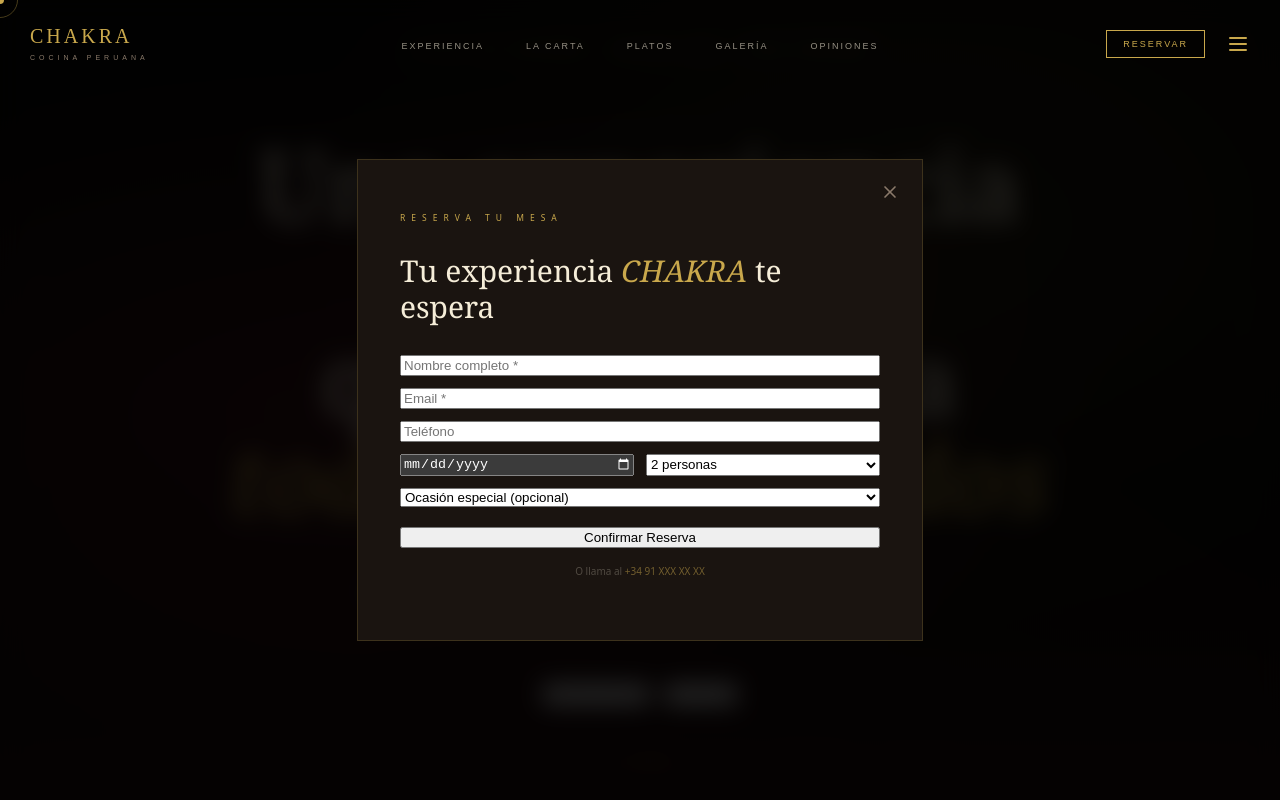
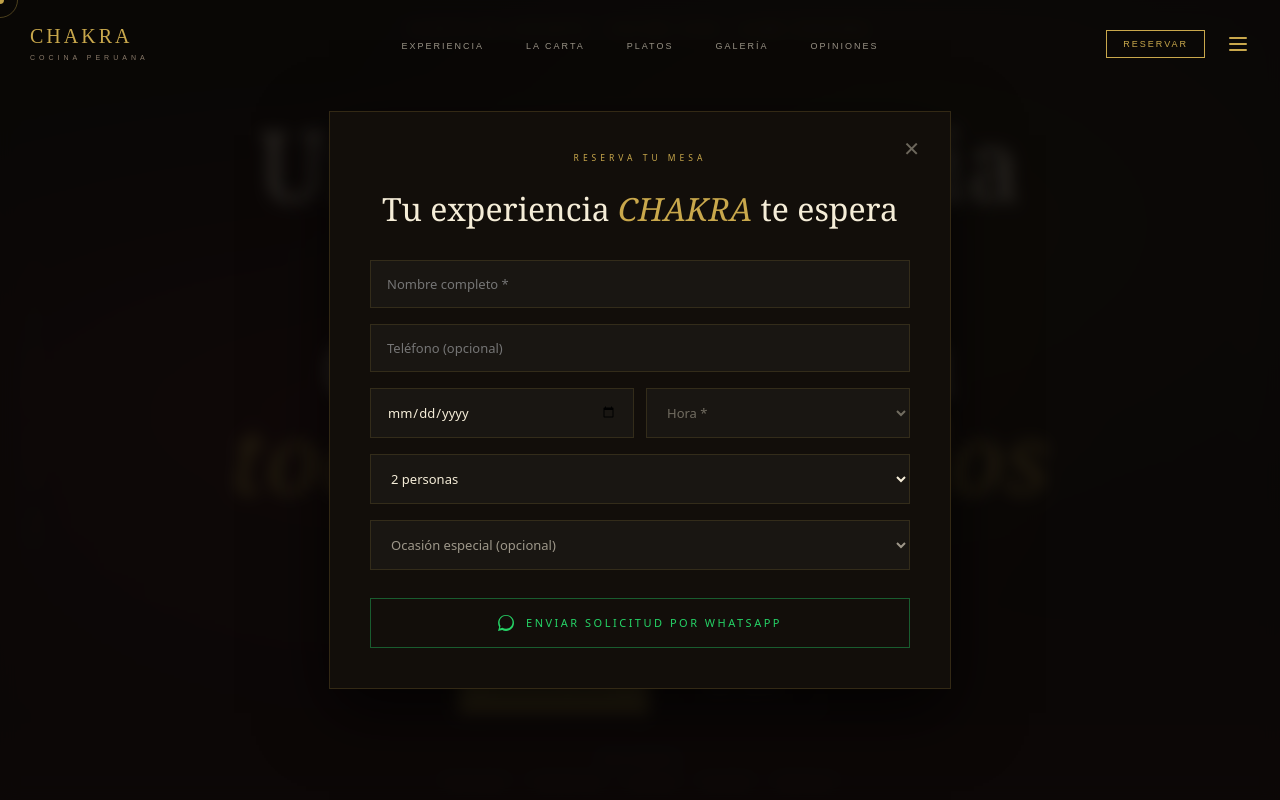
Before and after one commit to soydiegoalor/chakra-landing, a Next.js app: page / in a window 1280 px wide. Both pictures are taken after a click on the button "RESERVAR". Shown: the top 800 px of the page. Built offline with nearby package versions, Linux system fonts and the light colour scheme.

Commit message:
Añadido botón whatsapp y arreglar botones reserva

```diff
--- a/app/page.tsx
+++ b/app/page.tsx
@@ -30,8 +30,7 @@
     <>
       <Loader visible={loading} />
       <CustomCursor />
-      <ReservaModal open={modalOpen} onClose={closeReserva} />
-
+<ReservaModal isOpen={modalOpen} onClose={closeReserva} />
       <main
         style={{ background: "#0A0806", overflowX: "hidden" }}
         aria-label="CHAKRA Cocina Peruana"
--- a/components/Hero.tsx
+++ b/components/Hero.tsx
@@ -128,9 +128,6 @@
             Puerto de Sagunto · Cocina Viva · Alma Peruana
           </motion.p>
 
-          {/* Línea deco */}
-          <motion.div variants={item} className="deco-line" style={{ marginBottom: "28px" }} />
-
           {/* Título */}
           <motion.h1
             variants={item}
@@ -171,22 +168,68 @@
             de Vicente Gandía.
           </motion.p>
 
-          {/* Botones */}
+          {/* 🏹 BOTONES PREMIUM INTEGRADOS */}
           <motion.div
             variants={item}
             style={{
               display: "flex",
-              gap: "16px",
+              gap: "20px",
               justifyContent: "center",
               flexWrap: "wrap",
+              alignItems: "center",
             }}
           >
-            <button className="btn-primary" onClick={onReserva}>
+            {/* Botón Principal: Reservar Mesa */}
+            <motion.button
+              onClick={onReserva}
+              style={{
+                background: "#C9A84C",
+                color: "#0A0806",
+                border: "1px solid #C9A84C",
+                fontFamily: "Montserrat, system-ui, sans-serif",
+                fontSize: "11px",
+                letterSpacing: "2.5px",
+                textTransform: "uppercase",
+                padding: "16px 36px",
+                cursor: "pointer",
+                fontWeight: 400,
+                transition: "all 0.3s ease",
+              }}
+              whileHover={{
+                background: "transparent",
+                color: "#C9A84C",
+                boxShadow: "0 0 20px rgba(201,168,76,0.2)",
+              }}
+              whileTap={{ scale: 0.98 }}
+            >
               Reservar Mesa
-            </button>
-            <button className="btn-secondary" onClick={scrollToCarta}>
+            </motion.button>
+
+            {/* Botón Secundario: Ver Carta */}
+            <motion.button
+              onClick={scrollToCarta}
+              style={{
+                background: "transparent",
+                color: "#F5EDD8",
+                border: "1px solid rgba(245,237,216,0.25)",
+                fontFamily: "Montserrat, system-ui, sans-serif",
+                fontSize: "11px",
+                letterSpacing: "2.5px",
+                textTransform: "uppercase",
+                padding: "16px 36px",
+                cursor: "pointer",
+                fontWeight: 300,
+                transition: "all 0.3s ease",
+              }}
+              whileHover={{
+                borderColor: "#C9A84C",
+                color: "#C9A84C",
+                background: "rgba(201,168,76,0.03)",
+              }}
+              whileTap={{ scale: 0.98 }}
+            >
               Ver Carta
-            </button>
+            </motion.button>
           </motion.div>
 
           {/* Separadores de categorías */}
@@ -197,7 +240,7 @@
               gap: "0",
               justifyContent: "center",
               flexWrap: "wrap",
-              marginTop: "52px",
+              marginTop: "64px",
             }}
           >
             {["Ceviches", "Tiraditos", "Causas", "Guisos", "Arroces"].map(
@@ -248,7 +291,7 @@
         }}
         aria-label="Descubrir"
       >
-        <div className="scroll-line-bar" style={{ height: "60px" }} />
+        <div style={{ height: "45px", width: "1px", background: "linear-gradient(to bottom, #8A7A6A, transparent)", marginBottom: "4px" }} />
         <span
           style={{
             fontFamily: "Montserrat, system-ui, sans-serif",
--- a/components/ReservaModal.tsx
+++ b/components/ReservaModal.tsx
@@ -1,341 +1,280 @@
 "use client";
 
-import { useState, useEffect } from "react";
+import { useState } from "react";
 import { motion, AnimatePresence } from "framer-motion";
-import { X, Check } from "lucide-react";
 
 interface ReservaModalProps {
-  open: boolean;
+  isOpen: boolean;
   onClose: () => void;
 }
 
-export default function ReservaModal({ open, onClose }: ReservaModalProps) {
-  const [submitted, setSubmitted] = useState(false);
-  const [form, setForm] = useState({
-    nombre: "",
-    email: "",
-    telefono: "",
-    fecha: "",
-    personas: "2",
-    ocasion: "",
-  });
+export default function ReservaModal({ isOpen, onClose }: ReservaModalProps) {
+  // Estados para capturar los datos del formulario en tiempo real
+  const [nombre, setNombre] = useState("");
+  const [telefono, setTelefono] = useState("");
+  const [fecha, setFecha] = useState("");
+  const [hora, setHora] = useState("");
+  const [personas, setPersonas] = useState("2 personas");
+  const [ocasion, setOcasion] = useState("");
 
-  // Cerrar con Escape
-  useEffect(() => {
-    const handler = (e: KeyboardEvent) => {
-      if (e.key === "Escape") onClose();
+  // 💡 Configura aquí tu número de teléfono real de CHAKRA (con el prefijo del país, ej: 34 para España)
+  const whatsappNumber = "34644655642";
+
+  // Generador de horas de 13:00 a 17:00 en intervalos de 30 minutos
+  const HORAS_DISPONIBLES = [
+    "13:00", "13:30", "14:00", "14:30",
+    "15:00", "15:30", "16:00", "16:30", "17:00"
+  ];
+
+  // Función que construye el mensaje dinámico y redirige a WhatsApp
+  const handleWhatsAppRedirect = (e: React.FormEvent) => {
+    e.preventDefault();
+
+    // Construcción del texto elegante y estructurado
+    let mensaje = `¡Hola! Me gustaría gestionar una reserva para CHAKRA.\n\n`;
+    mensaje += `*Detalles de la solicitud:*\n`;
+    mensaje += `• *Nombre:* ${nombre}\n`;
+    if (telefono) mensaje += `• *Teléfono de contacto:* ${telefono}\n`;
+    mensaje += `• *Fecha:* ${fecha}\n`;
+    mensaje += `• *Hora:* ${hora}\n`;
+    mensaje += `• *Comensales:* ${personas}\n`;
+    if (ocasion) {
+      const ocasionesMap: { [key: string]: string } = {
+        cumpleanos: "Cumpleaños",
+        aniversario: "Aniversario",
+        negocios: "Cena de Negocios"
       };
-    if (open) window.addEventListener("keydown", handler);
-    return () => window.removeEventListener("keydown", handler);
-  }, [open, onClose]);
+      mensaje += `• *Ocasión especial:* ${ocasionesMap[ocasion] || ocasion}\n`;
+    }
 
-  // Prevenir scroll del body
-  useEffect(() => {
-    if (open) {
-      document.body.style.overflow = "hidden";
-    } else {
-      document.body.style.overflow = "";
-    }
-    return () => {
-      document.body.style.overflow = "";
-    };
-  }, [open]);
-
-  const handleChange = (
-    e: React.ChangeEvent<HTMLInputElement | HTMLSelectElement>
-  ) => {
-    setForm((prev) => ({ ...prev, [e.target.name]: e.target.value }));
-  };
-
-  const handleSubmit = () => {
-    if (!form.nombre || !form.email || !form.fecha) return;
-    setSubmitted(true);
-    setTimeout(() => {
-      setSubmitted(false);
-      setForm({
-        nombre: "",
-        email: "",
-        telefono: "",
-        fecha: "",
-        personas: "2",
-        ocasion: "",
-      });
+    const whatsappUrl = `https://wa.me/${whatsappNumber}?text=${encodeURIComponent(mensaje)}`;
+    window.open(whatsappUrl, "_blank");
     onClose();
-    }, 2800);
   };
 
   return (
     <AnimatePresence>
-      {open && (
-        <motion.div
-          key="modal-overlay"
-          initial={{ opacity: 0 }}
-          animate={{ opacity: 1 }}
-          exit={{ opacity: 0 }}
-          transition={{ duration: 0.35 }}
-          onClick={onClose}
+      {isOpen && (
+        <div
           style={{
             position: "fixed",
             inset: 0,
-            zIndex: 1000,
-            background: "rgba(0,0,0,0.82)",
-            backdropFilter: "blur(12px)",
-            WebkitBackdropFilter: "blur(12px)",
+            zIndex: 100,
             display: "flex",
             alignItems: "center",
             justifyContent: "center",
             padding: "20px",
           }}
         >
+          {/* Fondo desenfocado translúcido */}
           <motion.div
-            key="modal-content"
-            initial={{ opacity: 0, y: 28, scale: 0.97 }}
-            animate={{ opacity: 1, y: 0, scale: 1 }}
-            exit={{ opacity: 0, y: 20, scale: 0.97 }}
-            transition={{ duration: 0.38, ease: [0.22, 1, 0.36, 1] }}
-            onClick={(e) => e.stopPropagation()}
+            initial={{ opacity: 0 }}
+            animate={{ opacity: 1 }}
+            exit={{ opacity: 0 }}
+            onClick={onClose}
             style={{
-              background: "#1A1410",
-              border: "1px solid rgba(201,168,76,0.2)",
+              position: "absolute",
+              inset: 0,
+              background: "rgba(10, 8, 6, 0.85)",
+              backdropFilter: "blur(8px)",
+            }}
+          />
+
+          {/* Ventana del Modal */}
+          <motion.div
+            initial={{ opacity: 0, scale: 0.95, y: 20 }}
+            animate={{ opacity: 1, scale: 1, y: 0 }}
+            exit={{ opacity: 0, scale: 0.95, y: 20 }}
+            transition={{ duration: 0.4, ease: [0.22, 1, 0.36, 1] }}
+            style={{
+              position: "relative",
               width: "100%",
-              maxWidth: "480px",
-              maxHeight: "90vh",
-              overflowY: "auto",
-              padding: "clamp(32px, 5vw, 52px) clamp(24px, 4vw, 42px)",
-              position: "relative",
+              maxWidth: "540px",
+              background: "#120E0A",
+              border: "1px solid rgba(201,168,76,0.18)",
+              padding: "40px",
+              boxShadow: "0 24px 64px rgba(0,0,0,0.7)",
+              zIndex: 10,
             }}
           >
-            {/* Botón cerrar */}
+            {/* Botón Cerrar (X) */}
             <button
               onClick={onClose}
               style={{
                 position: "absolute",
-                top: "18px",
-                right: "18px",
+                top: "24px",
+                right: "24px",
                 background: "none",
                 border: "none",
-                color: "#8A7A6A",
+                color: "rgba(245,237,216,0.4)",
+                fontSize: "20px",
                 cursor: "pointer",
-                padding: "4px",
-                display: "flex",
-                alignItems: "center",
-                justifyContent: "center",
-                transition: "color 0.3s ease",
+                transition: "color 0.2s",
+                zIndex: 12,
               }}
-              onMouseEnter={(e) => {
-                (e.currentTarget as HTMLButtonElement).style.color = "#C9A84C";
-              }}
-              onMouseLeave={(e) => {
-                (e.currentTarget as HTMLButtonElement).style.color = "#8A7A6A";
-              }}
-              aria-label="Cerrar"
+              onMouseEnter={(e) => (e.currentTarget.style.color = "#C9A84C")}
+              onMouseLeave={(e) => (e.currentTarget.style.color = "rgba(245,237,216,0.4)")}
             >
-              <X size={20} />
+              ✕
             </button>
 
-            {/* Éxito */}
-            <AnimatePresence mode="wait">
-              {submitted ? (
-                <motion.div
-                  key="success"
-                  initial={{ opacity: 0, scale: 0.95 }}
-                  animate={{ opacity: 1, scale: 1 }}
-                  exit={{ opacity: 0 }}
-                  style={{
-                    textAlign: "center",
-                    padding: "40px 20px",
-                    display: "flex",
-                    flexDirection: "column",
-                    alignItems: "center",
-                    gap: "16px",
-                  }}
-                >
-                  <div
-                    style={{
-                      width: "56px",
-                      height: "56px",
-                      borderRadius: "50%",
-                      background: "rgba(29,158,117,0.15)",
-                      border: "1px solid rgba(29,158,117,0.4)",
-                      display: "flex",
-                      alignItems: "center",
-                      justifyContent: "center",
-                    }}
-                  >
-                    <Check size={24} color="#1D9E75" />
-                  </div>
-                  <h3
-                    style={{
-                      fontFamily: "Cormorant Garamond, Georgia, serif",
-                      fontSize: "28px",
-                      fontWeight: 300,
-                      color: "#F5EDD8",
-                    }}
-                  >
-                    ¡Reserva confirmada!
-                  </h3>
-                  <p
-                    style={{
-                      fontFamily: "Montserrat, system-ui, sans-serif",
-                      fontSize: "13px",
-                      color: "rgba(245,237,216,0.55)",
-                      fontWeight: 300,
-                      lineHeight: 1.7,
-                    }}
-                  >
-                    Recibirás un email de confirmación en breve. Te esperamos
-                    para vivir la experiencia CHAKRA.
-                  </p>
-                </motion.div>
-              ) : (
-                <motion.div key="form" initial={{ opacity: 1 }} exit={{ opacity: 0 }}>
-                  {/* Header */}
-                  <div style={{ marginBottom: "30px" }}>
+            {/* Encabezado */}
+            <div style={{ textAlign: "center", marginBottom: "32px" }}>
               <span
                 style={{
                   fontFamily: "Montserrat, system-ui, sans-serif",
                   fontSize: "8.5px",
-                        letterSpacing: "6px",
+                  letterSpacing: "4px",
                   textTransform: "uppercase",
                   color: "#C9A84C",
                   display: "block",
-                        marginBottom: "10px",
-                        fontWeight: 300,
+                  marginBottom: "12px",
                 }}
               >
                 Reserva tu mesa
               </span>
-                    <h3
+              <h2
                 style={{
                   fontFamily: "Cormorant Garamond, Georgia, serif",
-                        fontSize: "30px",
+                  fontSize: "clamp(24px, 4vw, 32px)",
                   fontWeight: 300,
                   color: "#F5EDD8",
                   lineHeight: 1.2,
                 }}
               >
-                      Tu experiencia{" "}
-                      <em style={{ fontStyle: "italic", color: "#C9A84C" }}>
-                        CHAKRA
-                      </em>{" "}
-                      te espera
-                    </h3>
+                Tu experiencia <em style={{ fontStyle: "italic", color: "#C9A84C" }}>CHAKRA</em> te espera
+              </h2>
             </div>
 
-                  {/* Formulario */}
-                  <div
-                    style={{ display: "flex", flexDirection: "column", gap: "12px" }}
-                  >
+            {/* Formulario que envía directamente a WhatsApp */}
+            <form onSubmit={handleWhatsAppRedirect} style={{ display: "flex", flexDirection: "column", gap: "16px" }}>
+
               <input
-                      className="modal-input"
                 type="text"
-                      name="nombre"
-                      value={form.nombre}
-                      onChange={handleChange}
                 placeholder="Nombre completo *"
                 required
-                      autoComplete="name"
-                    />
-                    <input
-                      className="modal-input"
-                      type="email"
-                      name="email"
-                      value={form.email}
-                      onChange={handleChange}
-                      placeholder="Email *"
-                      required
-                      autoComplete="email"
-                    />
-                    <input
-                      className="modal-input"
-                      type="tel"
-                      name="telefono"
-                      value={form.telefono}
-                      onChange={handleChange}
-                      placeholder="Teléfono"
-                      autoComplete="tel"
+                value={nombre}
+                onChange={(e) => setNombre(e.target.value)}
+                style={inputStyle}
               />
 
-                    <div
-                      style={{
-                        display: "grid",
-                        gridTemplateColumns: "1fr 1fr",
-                        gap: "12px",
-                      }}
+              <input
+                type="tel"
+                placeholder="Teléfono (opcional)"
+                value={telefono}
+                onChange={(e) => setTelefono(e.target.value)}
+                style={inputStyle}
+              />
+
+              {/* Bloque de Fecha y Hora alineados */}
+              <div style={{ display: "flex", gap: "12px" }}>
+                <input
+                  type="date"
+                  required
+                  value={fecha}
+                  onChange={(e) => setFecha(e.target.value)}
+                  style={{ ...inputStyle, flex: 1 }}
+                />
+
+                {/* ⏰ Selector de hora corregido y con rango limitado */}
+                <select
+                  required
+                  value={hora}
+                  onChange={(e) => setHora(e.target.value)}
+                  style={{ ...inputStyle, flex: 1, color: hora ? "#F5EDD8" : "rgba(245,237,216,0.4)" }}
                 >
-                      <input
-                        className="modal-input"
-                        type="date"
-                        name="fecha"
-                        value={form.fecha}
-                        onChange={handleChange}
-                        required
-                        style={{ colorScheme: "dark" }}
-                      />
-                      <select
-                        className="modal-input"
-                        name="personas"
-                        value={form.personas}
-                        onChange={handleChange}
-                      >
-                        <option value="1">1 persona</option>
-                        <option value="2">2 personas</option>
-                        <option value="3">3 personas</option>
-                        <option value="4">4 personas</option>
-                        <option value="5">5 personas</option>
-                        <option value="6+">6+ personas</option>
+                  <option value="" disabled style={optionStyle}>Hora *</option>
+                  {HORAS_DISPONIBLES.map((h) => (
+                    <option key={h} value={h} style={optionStyle}>{h}</option>
+                  ))}
                 </select>
               </div>
 
+              {/* Selector de Comensales */}
               <select
-                      className="modal-input"
-                      name="ocasion"
-                      value={form.ocasion}
-                      onChange={handleChange}
+                required
+                value={personas}
+                onChange={(e) => setPersonas(e.target.value)}
+                style={{ ...inputStyle, color: "#F5EDD8" }}
               >
-                      <option value="">Ocasión especial (opcional)</option>
-                      <option value="cumpleanos">Cumpleaños</option>
-                      <option value="aniversario">Aniversario</option>
-                      <option value="negocios">Negocios</option>
-                      <option value="romantico">Cena romántica</option>
-                      <option value="celebracion">Celebración</option>
-                      <option value="otro">Otro</option>
+                <option value="1 persona" style={optionStyle}>1 persona</option>
+                <option value="2 personas" style={optionStyle}>2 personas</option>
+                <option value="3 personas" style={optionStyle}>3 personas</option>
+                <option value="4 personas" style={optionStyle}>4 personas</option>
+                <option value="5 personas" style={optionStyle}>5 personas</option>
+                <option value="6+ personas" style={optionStyle}>6+ personas</option>
               </select>
 
-                    {/* Botón submit */}
+              {/* Selector de Ocasión */}
+              <select
+                value={ocasion}
+                onChange={(e) => setOcasion(e.target.value)}
+                style={{ ...inputStyle, color: ocasion ? "#F5EDD8" : "rgba(245,237,216,0.6)" }}
+              >
+                <option value="" style={optionStyle}>Ocasión especial (opcional)</option>
+                <option value="cumpleanos" style={optionStyle}>Cumpleaños</option>
+                <option value="aniversario" style={optionStyle}>Aniversario</option>
+                <option value="negocios" style={optionStyle}>Cena de Negocios</option>
+              </select>
+
+              {/* ÚNICO BOTÓN PRINCIPAL: Solicitar por WhatsApp */}
               <motion.button
-                      onClick={handleSubmit}
-                      className="btn-primary"
-                      style={{ marginTop: "8px", width: "100%", textAlign: "center" }}
-                      whileHover={{ scale: 1.01 }}
+                type="submit"
+                style={{
+                  display: "flex",
+                  alignItems: "center",
+                  justifyContent: "center",
+                  gap: "12px",
+                  background: "transparent",
+                  color: "#25D366",
+                  border: "1px solid rgba(37, 211, 102, 0.4)",
+                  fontFamily: "Montserrat, system-ui, sans-serif",
+                  fontSize: "11px",
+                  letterSpacing: "2.5px",
+                  textTransform: "uppercase",
+                  padding: "16px",
+                  cursor: "pointer",
+                  fontWeight: 500,
+                  marginTop: "12px",
+                  transition: "all 0.3s ease",
+                }}
+                whileHover={{
+                  background: "rgba(37, 211, 102, 0.07)",
+                  borderColor: "#25D366",
+                  boxShadow: "0 0 24px rgba(37, 211, 102, 0.15)",
+                }}
                 whileTap={{ scale: 0.99 }}
               >
-                      Confirmar Reserva
+                <svg width="16" height="16" viewBox="0 0 24 24" fill="currentColor">
+                  <path d="M.057 24l1.687-6.163c-1.041-1.804-1.588-3.849-1.587-5.946C.06 5.348 5.397.01 12.008.01c3.202.001 6.212 1.246 8.477 3.514 2.266 2.268 3.507 5.28 3.505 8.484-.004 6.657-5.34 11.997-11.953 11.997-2.005-.001-3.973-.503-5.713-1.458L0 24zm6.59-4.846c1.6.95 3.488 1.451 5.414 1.452 5.368 0 9.735-4.37 9.739-9.743.002-2.602-1.01-5.05-2.85-6.893-1.84-1.843-4.293-2.856-6.897-2.858-5.373 0-9.74 4.368-9.743 9.744-.001 1.99.52 3.93 1.508 5.642l-1.01 3.694 3.779-.994z"/>
+                </svg>
+                Enviar Solicitud por WhatsApp
               </motion.button>
 
-                    {/* Nota */}
-                    <p
-                      style={{
-                        fontFamily: "Montserrat, system-ui, sans-serif",
-                        fontSize: "10px",
-                        color: "rgba(245,237,216,0.25)",
-                        textAlign: "center",
-                        fontWeight: 300,
-                        marginTop: "4px",
-                      }}
-                    >
-                      O llama al{" "}
-                      <span style={{ color: "rgba(201,168,76,0.5)" }}>
-                        +34 91 XXX XX XX
-                      </span>
-                    </p>
+            </form>
+          </motion.div>
         </div>
-                </motion.div>
-              )}
-            </AnimatePresence>
-          </motion.div>
-        </motion.div>
       )}
     </AnimatePresence>
   );
 }
+
+// 🎨 Estilos Base compartidos para los Inputs y Selects del formulario
+const inputStyle: React.CSSProperties = {
+  background: "rgba(255, 255, 255, 0.03)",
+  border: "1px solid rgba(201, 168, 76, 0.15)",
+  color: "#F5EDD8",
+  fontFamily: "Montserrat, system-ui, sans-serif",
+  fontSize: "13px",
+  padding: "14px 16px",
+  outline: "none",
+  borderRadius: "0px",
+  boxSizing: "border-box",
+  transition: "border-color 0.25s ease, background-color 0.25s ease",
+};
+
+// 🎨 Estilo para forzar que el interior de las opciones se vea oscuro y legible
+const optionStyle: React.CSSProperties = {
+  background: "#120E0A",
+  color: "#F5EDD8",
+};
```
Also changed, not shown: components/CTAFinal.tsx (+23 -8 lines). Lines whose indentation alone changed are shown as unchanged.
